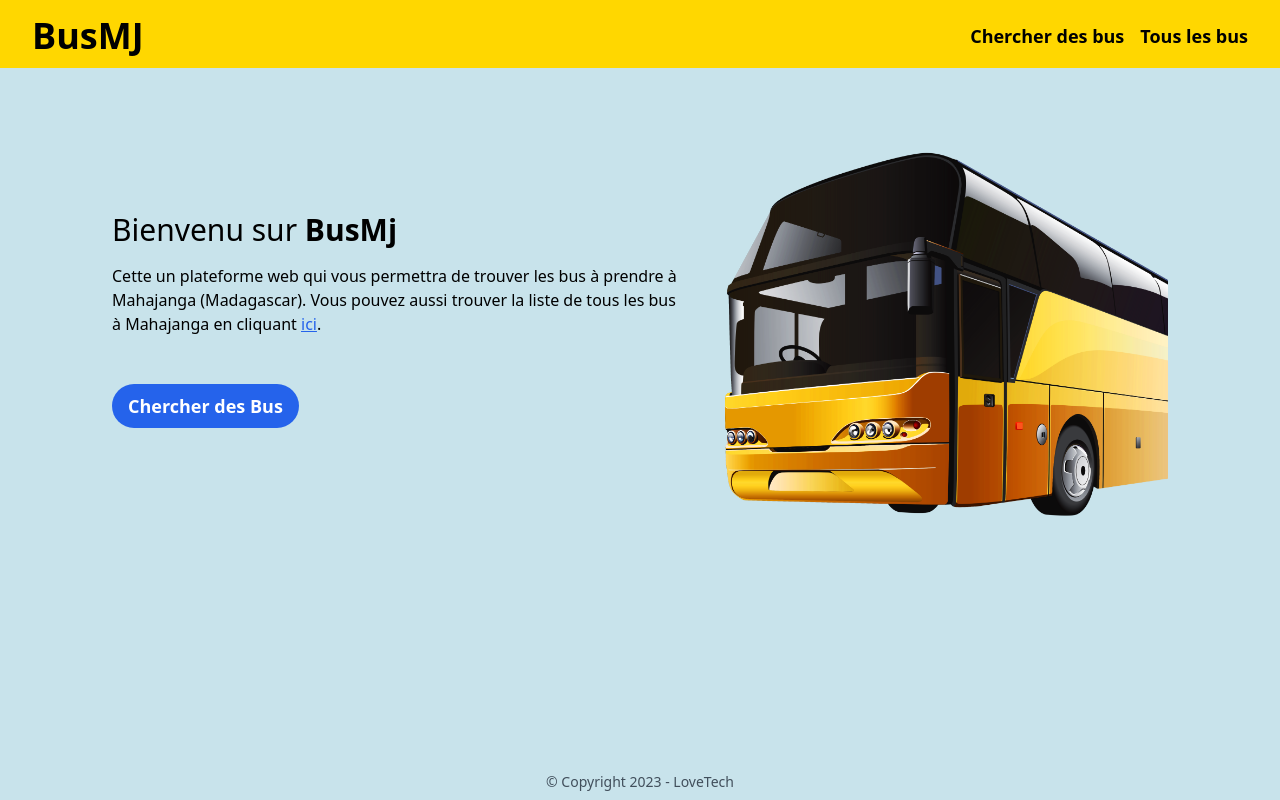
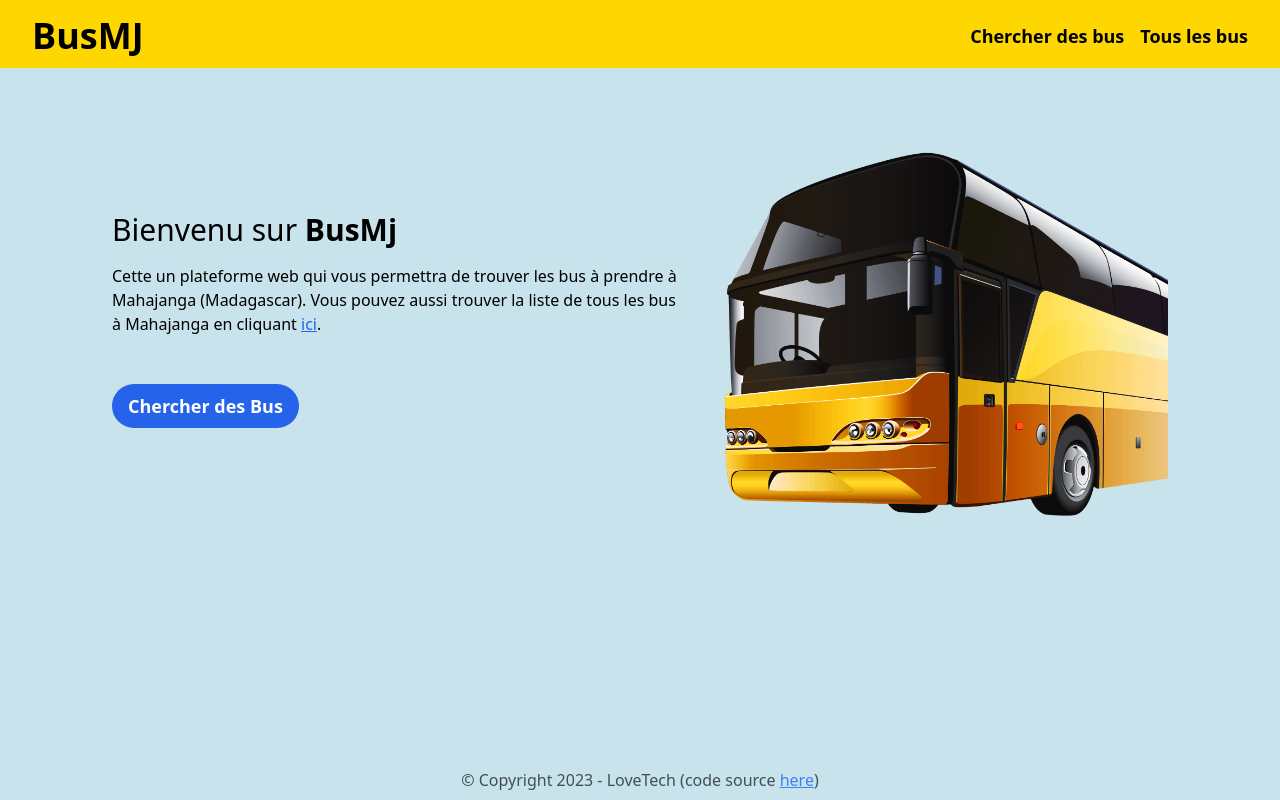
Before and after one commit to Toukoms/bus-mahajanga, a React (Vite) app: page / in a window 1280 px wide. Built offline with nearby package versions, Linux system fonts and the light colour scheme.

Commit message:
feat: Add link to the source code.

```diff
--- a/src/components/footer.tsx
+++ b/src/components/footer.tsx
@@ -1,7 +1,18 @@
 const Footer = () => {
   return (
-    <footer className="text-center text-sm text-gray-800/80 dark:text-gray-400/80 pb-2">
-      © Copyright 2023 - LoveTech
+    <footer className="text-center text-gray-800/80 dark:text-gray-400/80 pb-2">
+      © Copyright 2023 - LoveTech{" "}
+      <span>
+        (code source{" "}
+        <a
+          href="https://github.com/Toukoms/bus-mahajanga"
+          target="_blank"
+          className="underline text-blue-500 dark:text-slate-100"
+        >
+          here
+        </a>
+        )
+      </span>
     </footer>
   );
 };
```
